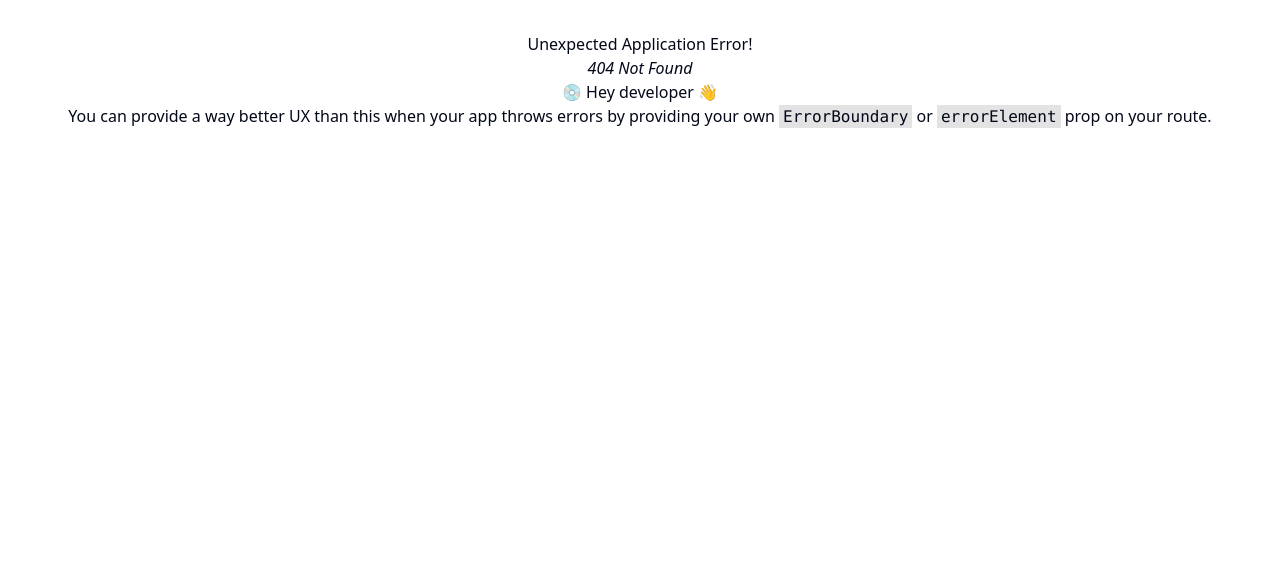
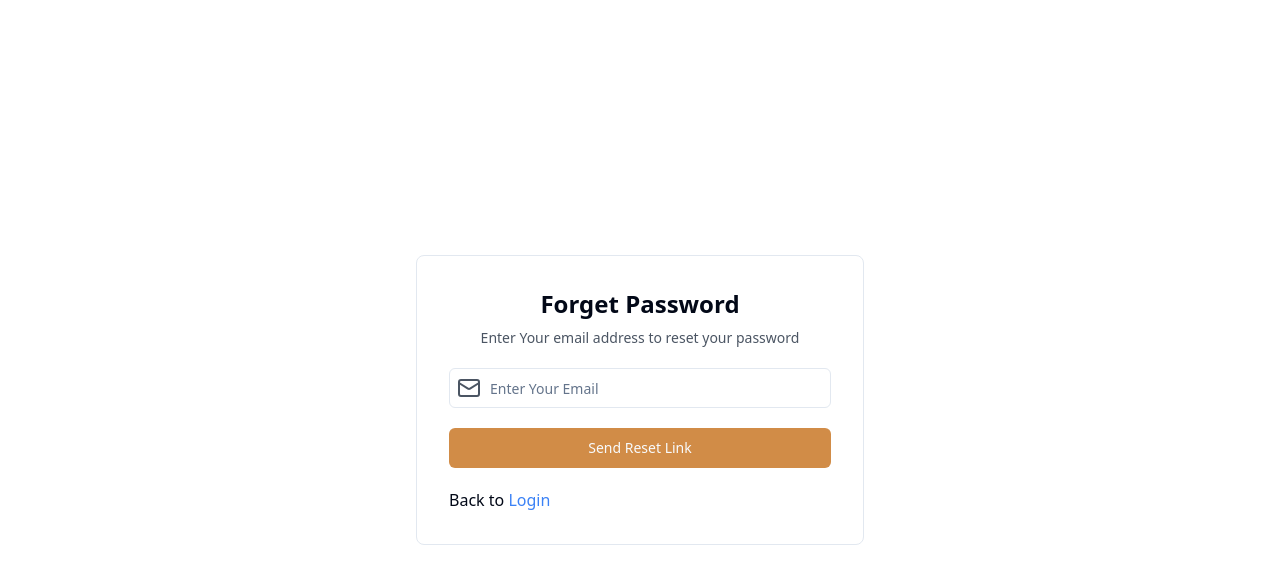
Before and after one commit to ealinaa/Restaurant-Website-With-MERN, a React (Vite) app in the folder frontend/: page /forgetpassword in a window 1280 px wide. Before the commit this address had no page. Shown: the top 584 px of the page. Built offline with nearby package versions, Linux system fonts and the light colour scheme.

Commit message:
worked with frontend

```diff
--- /dev/null
+++ b/frontend/src/auth/ForgotPassword.tsx
@@ -0,0 +1,48 @@
+import { Button } from "@/components/ui/button";
+import { Input } from "@/components/ui/input"
+import {  Loader2, Mail } from "lucide-react"
+import { useState } from "react"
+import { Link } from "react-router-dom";
+
+const ForgotPassword = ( ) => {
+    const [email,setEmail] = useState<string>("");
+    const loading= false;
+  return (
+    <div className="flex items-center justify-center min-h-screen">
+        <form className="flex flex-col gap-5 md:border md:p-8 w-full max-w-md rounded-lg mx-4">
+        <div className="text-center">
+            <h1 className="font-extrabold text-2xl mb-2">Forget Password</h1>
+            <p className="text-sm text-gray-600">Enter Your email address to reset your password</p>
+        </div>
+        <div className="relative w-full">
+
+        <Input
+        type="text"
+        value={email}
+        onChange={(e) => (e.target.value)}
+        placeholder="Enter Your Email"
+        className="pl-10"
+        />
+        <Mail className="absolute inset-y-2 left-2 text-gray-600 pointer-events-none"/>
+
+        </div>
+        {
+            loading ? (
+                <Button disabled className="bg-orange-200 bg-hoverOrange"><Loader2 className="mr-2 h-4 w-4 animate-spin"/>please wait</Button>
+            ): (
+                <Button className="bg-orange-200 bg-hoverOrange">Send Reset Link</Button>
+            )
+        }
+
+       <span>
+        Back to{" "}
+        <Link to="/login" className="text-blue-500">Login</Link>
+       </span>
+
+        </form>
+
+    </div>
+  )
+}
+
+export default ForgotPassword
--- a/frontend/src/auth/Login.tsx
+++ b/frontend/src/auth/Login.tsx
@@ -149,7 +149,10 @@
               Login
             </Button>
           )}
+          <div className="mt-4">
+          <Link to="/forgetpassword" className="hover:text-blue-500 hover:underline">Forget Password</Link>
         </div>
+          </div>
 
         <Separator />
 
```
Also changed, not shown: frontend/src/App.tsx (+6 -1 lines).
